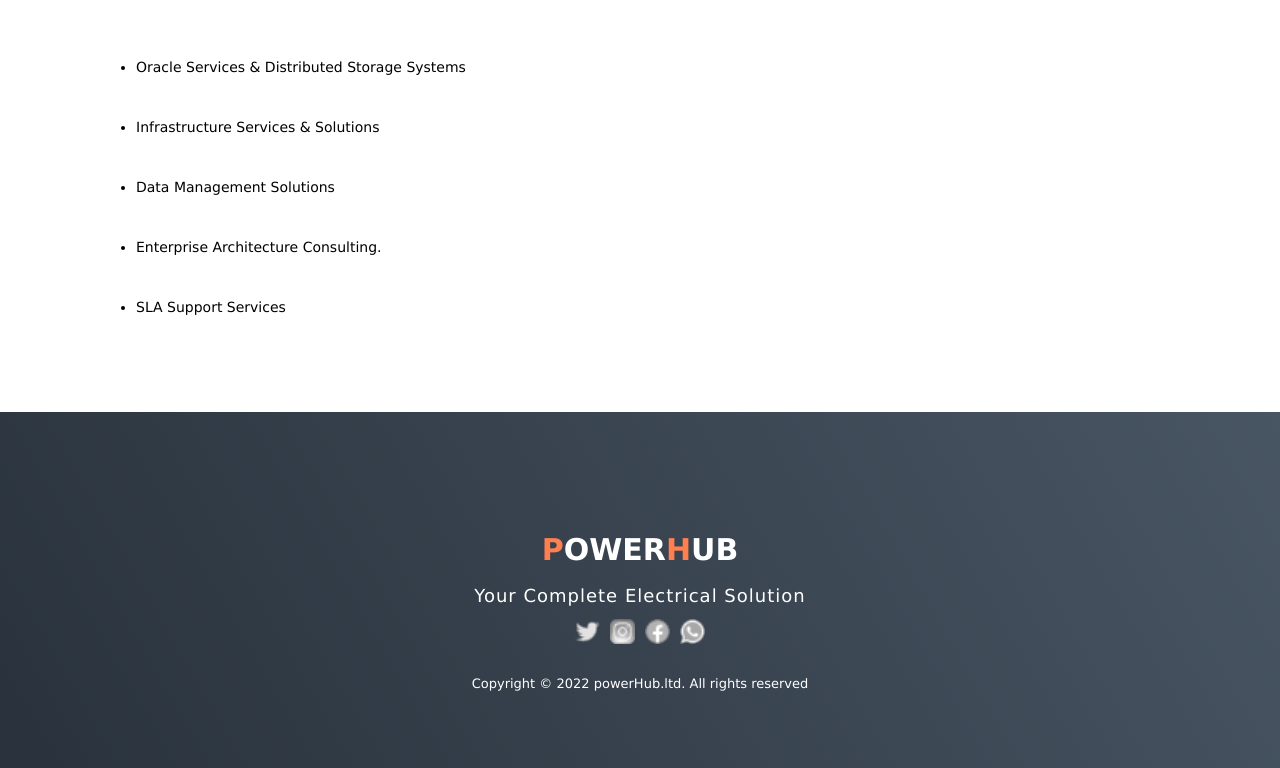
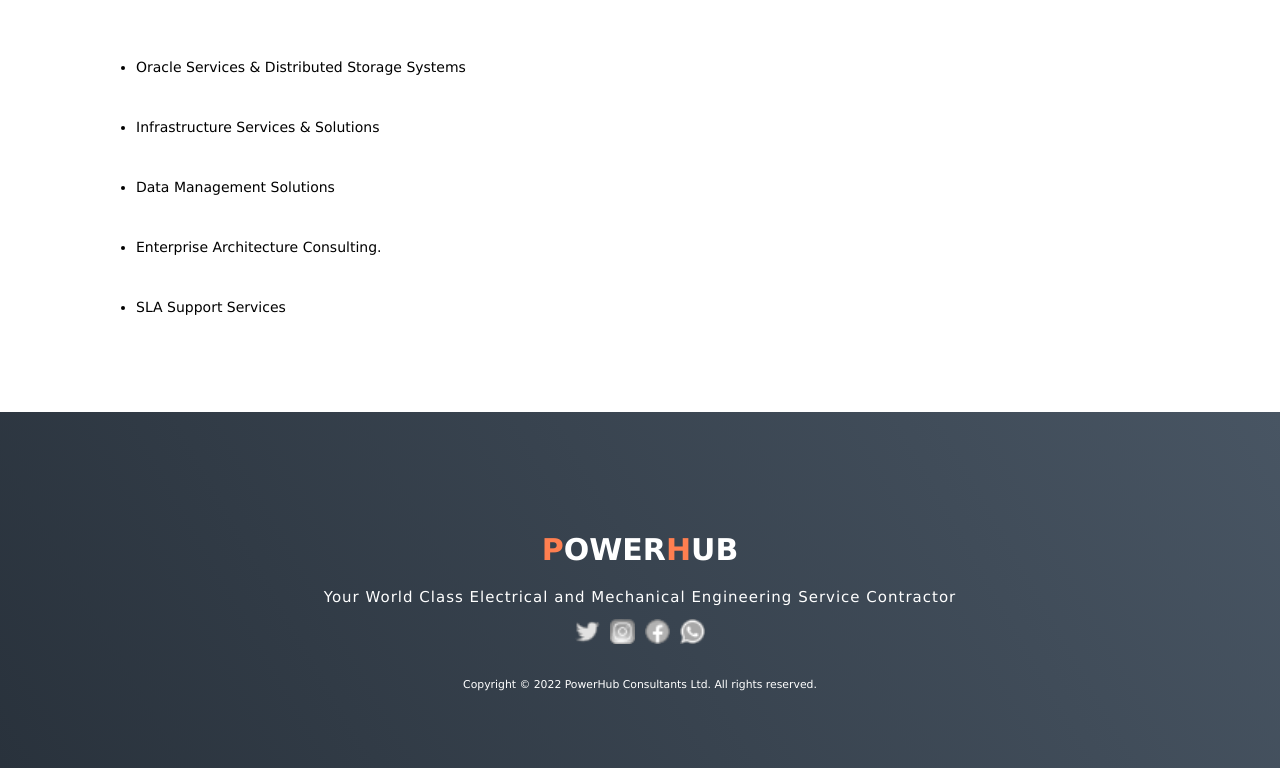
Before and after one commit to mukarialewis/powerhub, a plain HTML site: page pages/ict.html in a window 1280 px wide. Shown: the part 1156-1924 px from the top of the page. Drawn offline with nearby package versions, Linux system fonts and the light colour scheme.

Commit message:
Update ict.html

```diff
--- a/pages/ict.html
+++ b/pages/ict.html
@@ -131,7 +131,7 @@
             <div class="brand">
                 <h1><span>P</span>ower<span>H</span>ub</h1>
             </div>
-            <h2>Your Complete Electrical Solution</h2>
+           <h2><small>Your World Class Electrical and Mechanical Engineering Service Contractor</small></h2>
             <div class="social-icon">
                 <div class="social-item">
                     <a href="#"><img src="../img/icons/twitter.png"></a>
@@ -147,7 +147,7 @@
                 </div>
 
             </div>
-            <p>Copyright &copy; 2022 powerHub.ltd. All rights reserved</p>
+            <p> <small> Copyright &copy; 2022 PowerHub Consultants Ltd. All rights reserved. </small> </p>
         </div>
     </section>
     <!--End Footer Section-->
```
